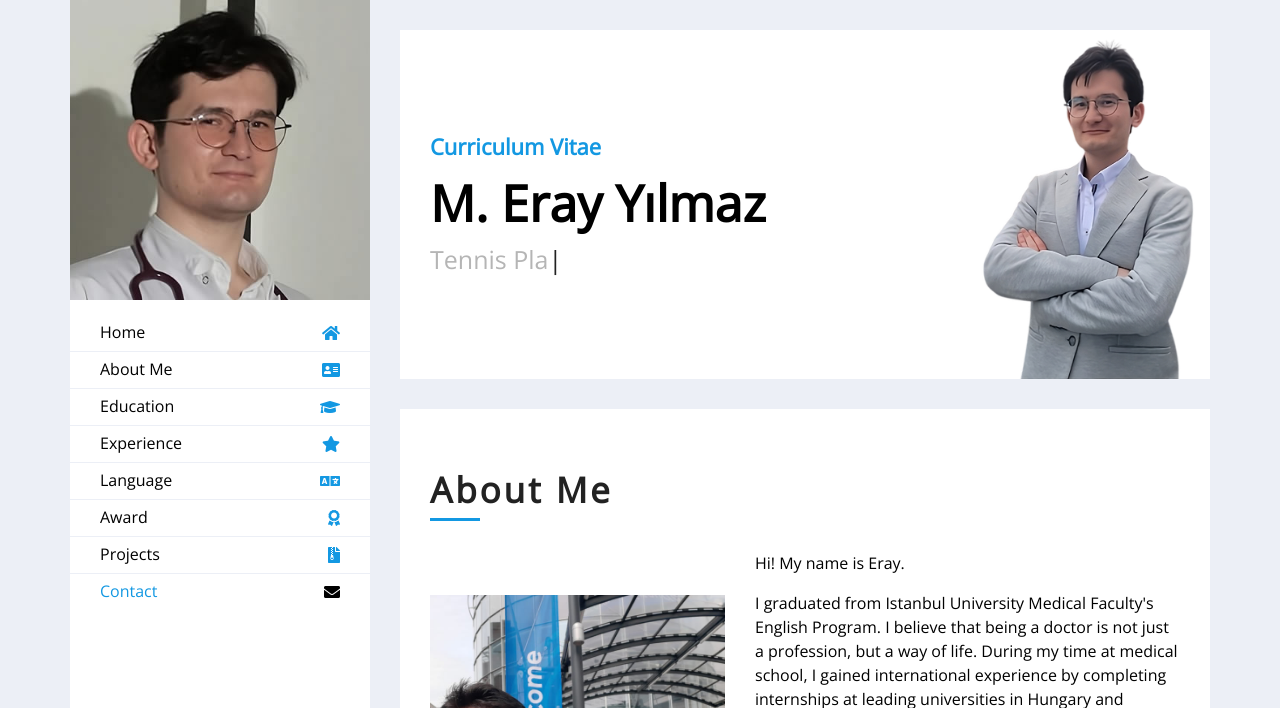
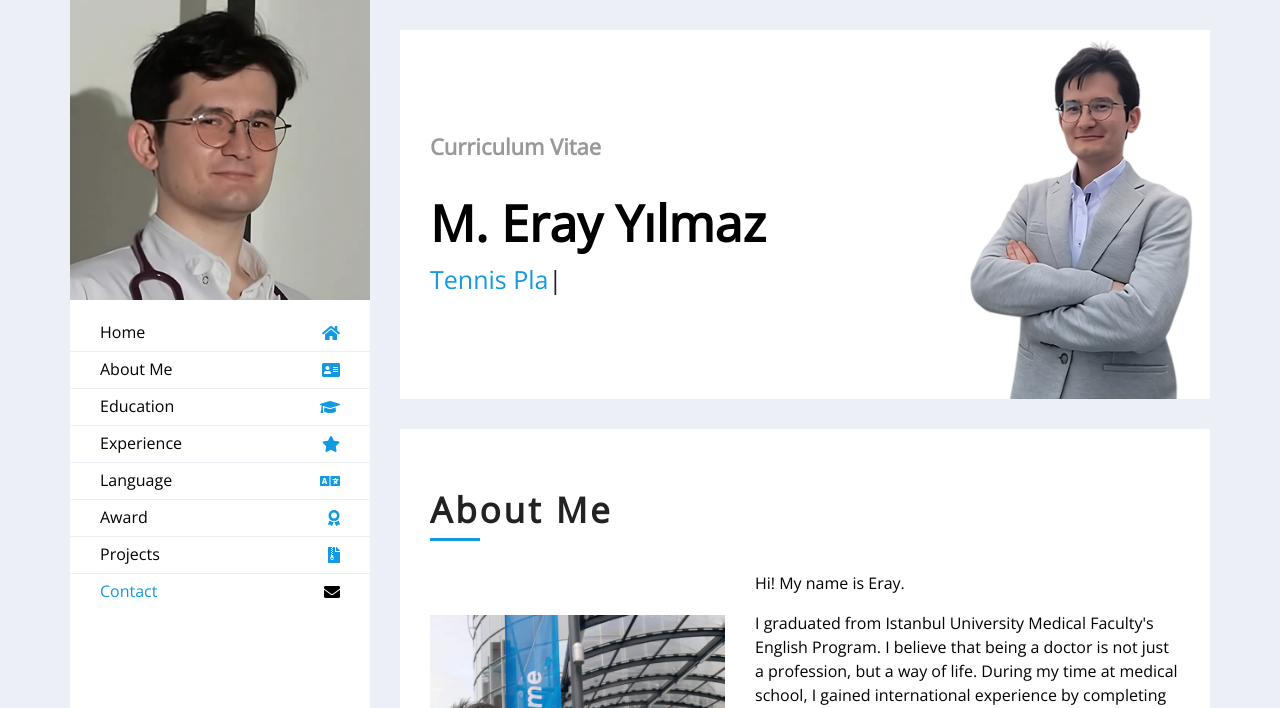
Before and after one commit to DevEraY/CV, a plain HTML site: page index.html in a window 1280 px wide. Shown: the top 708 px of the page. Drawn offline with nearby package versions, Linux system fonts and the light colour scheme.

Commit message:
Update_6

```diff
--- a/css/style.css
+++ b/css/style.css
@@ -320,10 +320,10 @@ a:focus {
 }
 
 .header p {
-    color: #1398e2;
+    color: #999;
     font-size: 22px;
     font-weight: 600;
-    margin-bottom: 10px;
+    margin-bottom: 30px;
 }
 
 .header h1 {
@@ -337,7 +337,7 @@ a:focus {
     margin: 0;
     height: 25px;
     font-size: 25px;
-	color: #b5b5b5;
+	color: #1398e2;
 }
 
 .header .typed-text {
```
